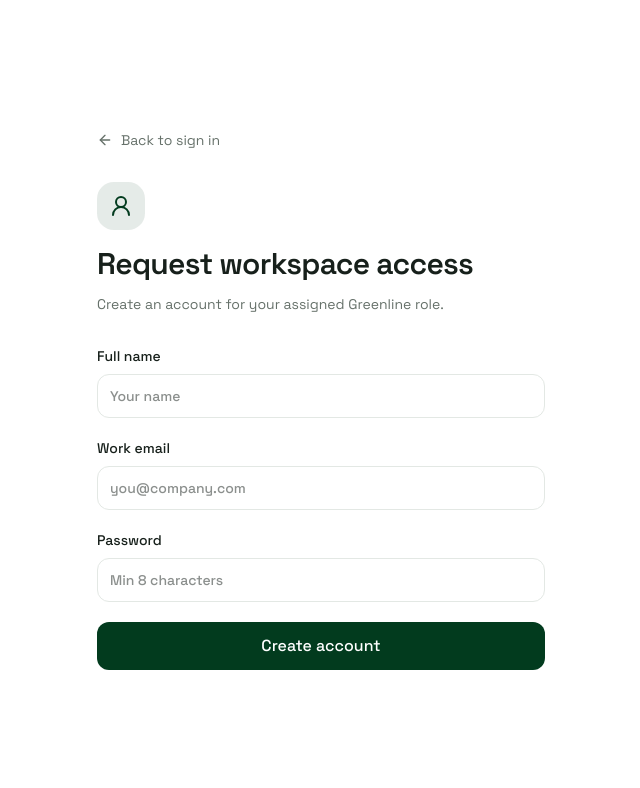
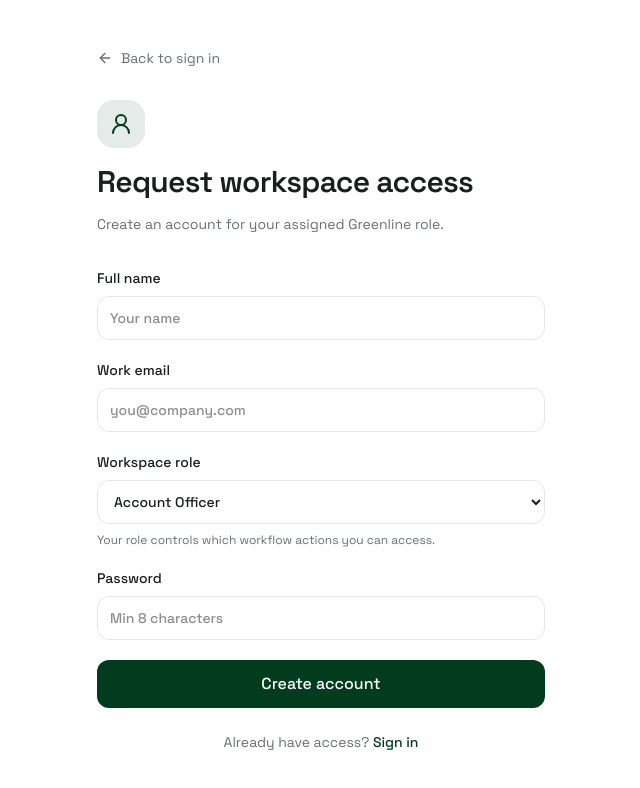
Before and after one commit to astroboy20/treasury-management-system, a Next.js app: page /auth/sign-up in a window 1280 px wide. Shown: the top 788 px of the page, without its empty margins (319-959 px from the left). Built offline with nearby package versions, Linux system fonts and the light colour scheme.

Commit message:
feat: add role selection and update sign-up logic

```diff
--- a/app/auth/sign-up/page.tsx
+++ b/app/auth/sign-up/page.tsx
@@ -5,10 +5,21 @@ import { FormEvent, useState } from 'react'
 import { ArrowLeft, UserRound } from 'lucide-react'
 import { signUp } from '@/lib/supabase/client'
 
+const roles = [
+  { value: 'ACCOUNT_OFFICER', label: 'Account Officer' },
+  { value: 'TREASURY_OFFICER', label: 'Treasury Officer' },
+  { value: 'MIS', label: 'MIS Officer' },
+  { value: 'AUDIT', label: 'Audit Officer' },
+  { value: 'OPERATIONS', label: 'Operations Officer' },
+  { value: 'HEAD_TREASURY', label: 'Head of Treasury' },
+  { value: 'MD', label: 'Managing Director' },
+]
+
 export default function SignUpPage() {
   const [name, setName] = useState('')
   const [email, setEmail] = useState('')
   const [password, setPassword] = useState('')
+  const [role, setRole] = useState('ACCOUNT_OFFICER')
   const [message, setMessage] = useState('')
   const [error, setError] = useState(false)
   const [loading, setLoading] = useState(false)
@@ -18,29 +29,31 @@ export default function SignUpPage() {
     setLoading(true)
     setMessage('')
     setError(false)
-    const { error: signupError } = await signUp(email.trim(), password, name.trim())
+    const { error: signupError } = await signUp(email.trim(), password, name.trim(), role)
     if (signupError) {
       setError(true)
-      setMessage('We could not create your account. Check your details and try again.')
+      setMessage(signupError.message.toLowerCase().includes('already') ? 'An account with this email already exists.' : 'We could not create your account. Check your details and try again.')
     } else {
-      setMessage('Account created. Check your email to confirm access.')
+      setMessage('Account created. Check your email to confirm access, then sign in.')
     }
     setLoading(false)
   }
 
   return (
     <main className="min-h-screen bg-background text-foreground">
-      <div className="flex min-h-screen items-center justify-center px-4 py-8 sm:px-6">
+      <div className="mx-auto flex min-h-screen w-full max-w-2xl items-center justify-center px-4 py-8 sm:px-6 lg:px-8">
         <div className="w-full max-w-md">
-          <Link href="/auth/login" className="mb-8 inline-flex items-center gap-2 text-sm text-muted-foreground hover:text-foreground"><ArrowLeft className="size-4" /> Back to sign in</Link>
-          <div className="mb-8"><div className="mb-4 grid size-12 place-items-center rounded-xl bg-primary/10 text-primary"><UserRound className="size-6" /></div><h1 className="text-balance text-2xl font-semibold tracking-tight sm:text-3xl">Request workspace access</h1><p className="mt-3 text-sm text-muted-foreground">Create an account for your assigned Greenline role.</p></div>
+          <Link href="/auth/login" className="mb-8 inline-flex items-center gap-2 text-sm text-muted-foreground transition-colors hover:text-foreground"><ArrowLeft className="size-4" /> Back to sign in</Link>
+          <div className="mb-8"><div className="mb-4 grid size-12 place-items-center rounded-xl bg-primary/10 text-primary"><UserRound className="size-6" /></div><h1 className="text-balance text-2xl font-semibold tracking-tight sm:text-3xl">Request workspace access</h1><p className="mt-3 text-sm leading-6 text-muted-foreground">Create an account for your assigned Greenline role.</p></div>
           <form onSubmit={submit} className="space-y-5">
-            <label className="block text-sm font-medium">Full name<input required value={name} onChange={(e) => setName(e.target.value)} className="mt-2 h-11 w-full rounded-lg border border-input bg-background px-3 text-foreground outline-none focus:ring-3 focus:ring-ring/30" placeholder="Your name" /></label>
-            <label className="block text-sm font-medium">Work email<input required type="email" value={email} onChange={(e) => setEmail(e.target.value)} className="mt-2 h-11 w-full rounded-lg border border-input bg-background px-3 text-foreground outline-none focus:ring-3 focus:ring-ring/30" placeholder="you@company.com" /></label>
-            <label className="block text-sm font-medium">Password<input required minLength={8} type="password" value={password} onChange={(e) => setPassword(e.target.value)} className="mt-2 h-11 w-full rounded-lg border border-input bg-background px-3 text-foreground outline-none focus:ring-3 focus:ring-ring/30" placeholder="Min 8 characters" /></label>
-            <button type="submit" disabled={loading} className="h-12 w-full rounded-lg bg-primary px-4 font-medium text-primary-foreground transition-transform duration-150 ease-out hover:bg-primary-hover disabled:opacity-60 active:scale-[.97]">{loading ? 'Creating...' : 'Create account'}</button>
+            <label className="block text-sm font-medium">Full name<input required value={name} onChange={(e) => setName(e.target.value)} className="mt-2 h-11 w-full rounded-lg border border-input bg-background px-3 text-foreground outline-none transition-shadow focus:ring-3 focus:ring-ring/30" placeholder="Your name" /></label>
+            <label className="block text-sm font-medium">Work email<input required type="email" value={email} onChange={(e) => setEmail(e.target.value)} className="mt-2 h-11 w-full rounded-lg border border-input bg-background px-3 text-foreground outline-none transition-shadow focus:ring-3 focus:ring-ring/30" placeholder="you@company.com" /></label>
+            <label className="block text-sm font-medium">Workspace role<select value={role} onChange={(e) => setRole(e.target.value)} className="mt-2 h-11 w-full rounded-lg border border-input bg-background px-3 text-foreground outline-none transition-shadow focus:ring-3 focus:ring-ring/30">{roles.map((item) => <option key={item.value} value={item.value}>{item.label}</option>)}</select><span className="mt-2 block text-xs font-normal text-muted-foreground">Your role controls which workflow actions you can access.</span></label>
+            <label className="block text-sm font-medium">Password<input required minLength={8} type="password" value={password} onChange={(e) => setPassword(e.target.value)} className="mt-2 h-11 w-full rounded-lg border border-input bg-background px-3 text-foreground outline-none transition-shadow focus:ring-3 focus:ring-ring/30" placeholder="Min 8 characters" /></label>
+            <button type="submit" disabled={loading} className="h-12 w-full rounded-lg bg-primary px-4 font-medium text-primary-foreground transition-[transform,background-color] duration-150 ease-out hover:bg-primary-hover disabled:opacity-60 active:scale-[.97]">{loading ? 'Creating...' : 'Create account'}</button>
           </form>
-          {message && <div className={`mt-6 rounded-lg p-4 text-sm ${error ? 'bg-destructive/10 text-destructive' : 'bg-primary/10 text-primary'}`}>{message}</div>}
+          {message && <div role="status" className={`mt-6 rounded-lg p-4 text-sm ${error ? 'bg-destructive/10 text-destructive' : 'bg-primary/10 text-primary'}`}>{message}</div>}
+          <p className="mt-6 text-center text-sm text-muted-foreground">Already have access? <Link href="/auth/login" className="font-medium text-primary hover:underline">Sign in</Link></p>
         </div>
       </div>
     </main>
--- a/lib/supabase/client.ts
+++ b/lib/supabase/client.ts
@@ -16,12 +16,12 @@ export async function signIn(email: string, password: string) {
   return createClient().auth.signInWithPassword({ email, password })
 }
 
-export async function signUp(email: string, password: string, fullName: string) {
+export async function signUp(email: string, password: string, fullName: string, roleCode: string) {
   return createClient().auth.signUp({
     email,
     password,
     options: {
-      data: { full_name: fullName },
+      data: { full_name: fullName, requested_role: roleCode },
       emailRedirectTo:
         process.env.NEXT_PUBLIC_DEV_SUPABASE_REDIRECT_URL ??
         `${window.location.origin}/auth/callback`,
```
